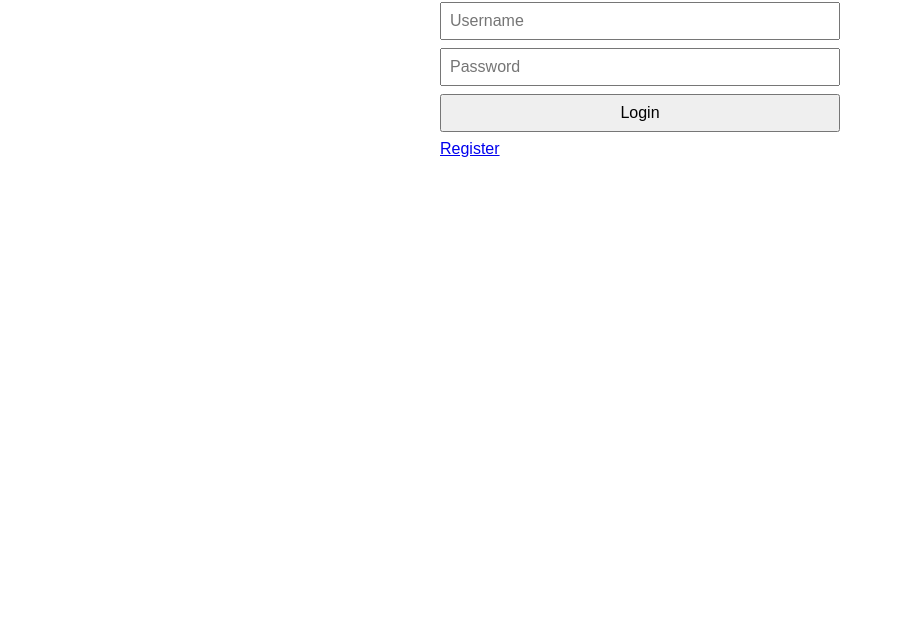
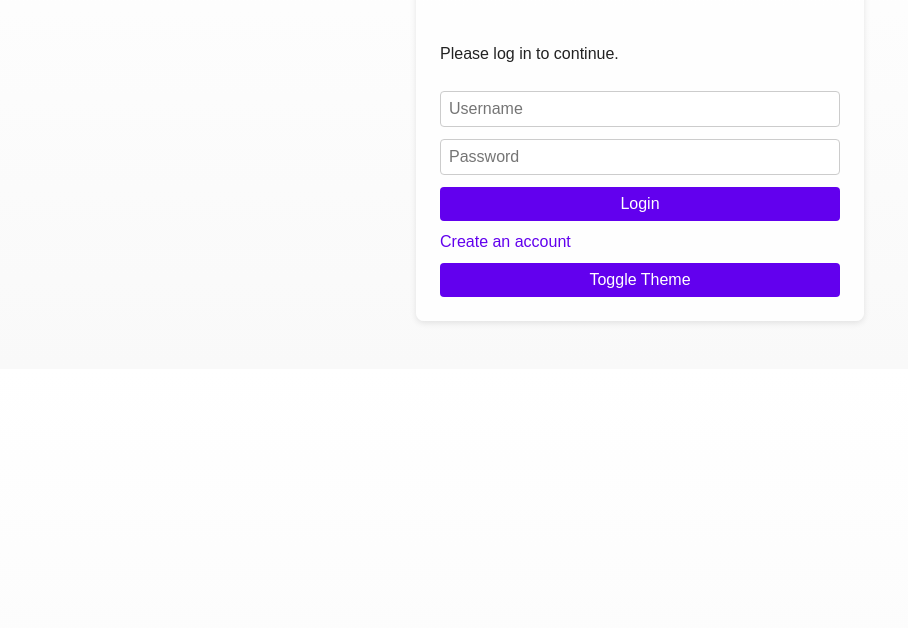
Before and after one commit to NeildKenny/leet-code, a plain HTML site: page frontend/login.html in a window 1280 px wide. Shown: the part 172-800 px from the top of the page, without its empty margins (0-908 px from the left). Drawn offline with Linux system fonts and the light colour scheme.

Commit message:
Improve frontend styling

```diff
--- a/frontend/login.html
+++ b/frontend/login.html
@@ -8,11 +8,13 @@
 </head>
 <body class="light">
     <div class="container">
-        <h1>Login</h1>
+        <h1>Welcome to DnD Notebook</h1>
+        <p>Please log in to continue.</p>
         <input id="login-username" placeholder="Username">
         <input id="login-password" type="password" placeholder="Password">
         <button id="login-button">Login</button>
-        <a href="register.html">Register</a>
+        <a href="register.html">Create an account</a>
+        <button id="toggle-theme" type="button">Toggle Theme</button>
     </div>
     <script src="login.js"></script>
 </body>
--- a/frontend/login.js
+++ b/frontend/login.js
@@ -6,12 +6,7 @@ function toggleTheme() {
   body.classList.toggle('light');
 }
 
-document.addEventListener('DOMContentLoaded', () => {
-  const btn = document.createElement('button');
-  btn.textContent = 'Toggle Theme';
-  btn.addEventListener('click', toggleTheme);
-  document.body.prepend(btn);
-});
+document.getElementById('toggle-theme').addEventListener('click', toggleTheme);
 
 async function login() {
   const username = document.getElementById('login-username').value;
--- a/frontend/styles.css
+++ b/frontend/styles.css
@@ -1,17 +1,18 @@
 :root {
-  --bg-color-light: #ffffff;
-  --text-color-light: #000000;
-  --bg-color-dark: #222222;
-  --text-color-dark: #f0f0f0;
+  --bg-color-light: #f9f9f9;
+  --text-color-light: #222222;
+  --bg-color-dark: #1e1e1e;
+  --text-color-dark: #eeeeee;
+  --accent-color: #6200ee;
 }
 
 body.light {
-  background-color: var(--bg-color-light);
+  background: linear-gradient(to bottom, #ffffff, var(--bg-color-light));
   color: var(--text-color-light);
 }
 
 body.dark {
-  background-color: var(--bg-color-dark);
+  background: linear-gradient(to bottom, #000000, var(--bg-color-dark));
   color: var(--text-color-dark);
 }
 
@@ -19,6 +20,7 @@ body {
   font-family: Arial, sans-serif;
   margin: 0;
   padding: 1rem;
+  transition: background-color 0.3s, color 0.3s;
 }
 
 header {
@@ -30,16 +32,44 @@ header {
 .container {
   max-width: 400px;
   margin: 2rem auto;
+  padding: 1.5rem;
   display: flex;
   flex-direction: column;
-  gap: 0.5rem;
+  gap: 0.75rem;
+  background: rgba(255, 255, 255, 0.8);
+  border-radius: 8px;
+  box-shadow: 0 2px 6px rgba(0, 0, 0, 0.1);
+}
+
+body.dark .container {
+  background: rgba(0, 0, 0, 0.4);
 }
 
 input, textarea, button {
   padding: 0.5rem;
   font-size: 1rem;
+  border: 1px solid #ccc;
+  border-radius: 4px;
 }
 
 button {
   cursor: pointer;
+  background-color: var(--accent-color);
+  color: #fff;
+  border: none;
+  border-radius: 4px;
+  transition: background-color 0.2s;
 }
+
+button:hover {
+  background-color: #3700b3;
+}
+
+a {
+  color: var(--accent-color);
+  text-decoration: none;
+}
+
+a:hover {
+  text-decoration: underline;
+}
```
Also changed, not shown: frontend/register.html (+3 -1 lines), frontend/register.js (+1 -6 lines), 1 other file.
